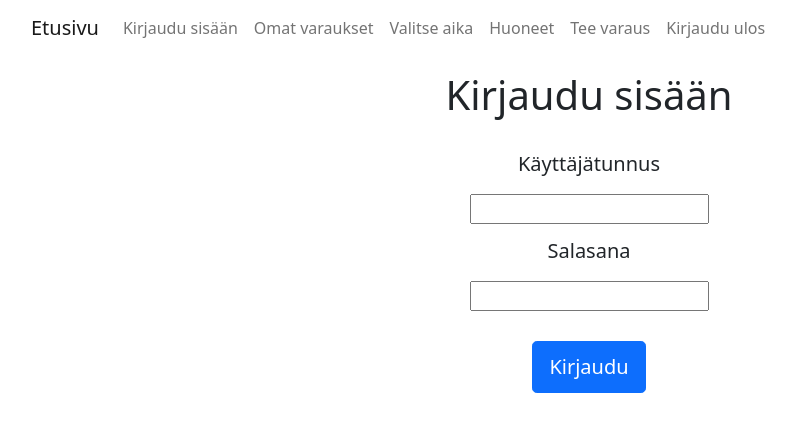
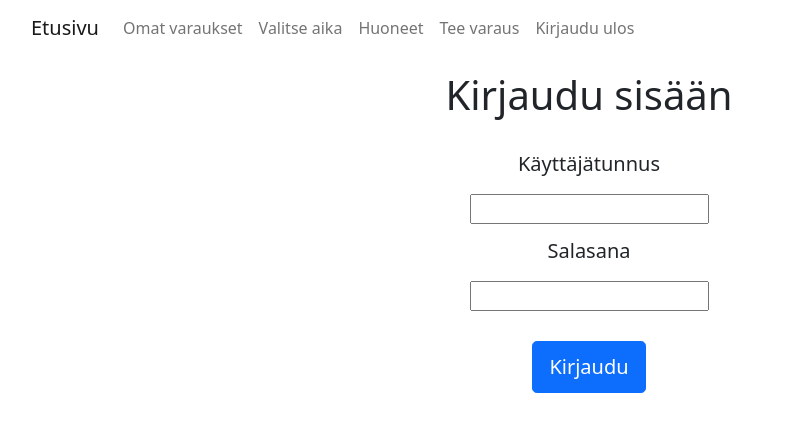
Before and after one commit to ohtuprojekti-kokoushuone/kokoushuoneiden-varaaminen, a React (Create React App) app in the folder mock-frontend/: page / in a window 1280 px wide. Shown: the top 432 px of the page, without its empty margins (51-847 px from the left). Built offline with nearby package versions, Linux system fonts and the light colour scheme.

Commit message:
Removed login Nav.Link and Route

```diff
--- a/mock-frontend/src/App.js
+++ b/mock-frontend/src/App.js
@@ -26,7 +26,6 @@ const App = () => {
           <Navbar.Toggle aria-controls="responsive-navbar-nav" />
           <Navbar.Collapse id="responsive-navbar-nav">
             <Nav className="mr-auto">
-              <Nav.Link href="/login">Kirjaudu sisään</Nav.Link>
               <Nav.Link href="/reservations">Omat varaukset</Nav.Link>
               <Nav.Link href="/choosetime">Valitse aika</Nav.Link>
               <Nav.Link href="/roomlist">Huoneet</Nav.Link>
@@ -40,7 +39,6 @@ const App = () => {
       <Routes>
         <Route path="/home" element={<Home />} />
         <Route path="/" element={<Login />} />
-        <Route path="/login" element={<Login />} />
         <Route path="/reservations" element={<Reservations />} />
         <Route path="/roomlist" element={<Roomlist />} />
         <Route path="/choosetime" element={<ChooseTime />} />
```
